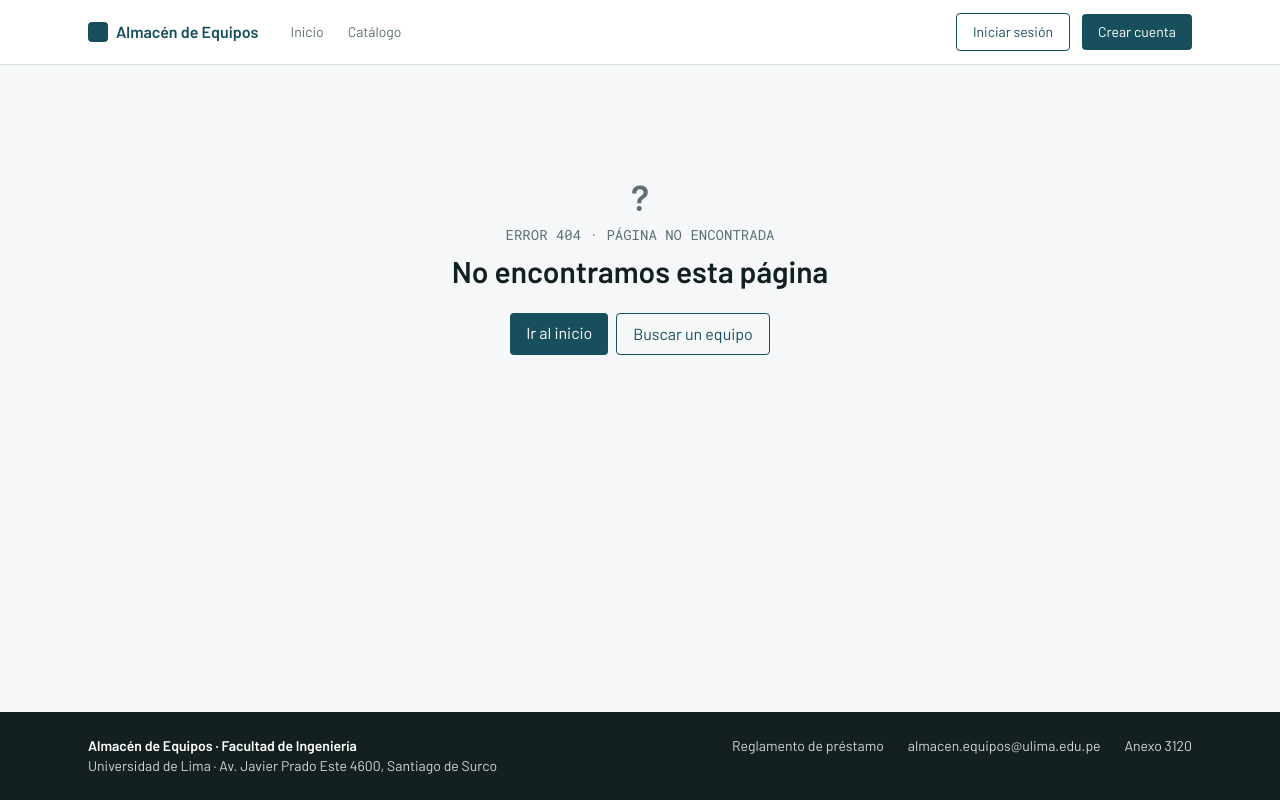
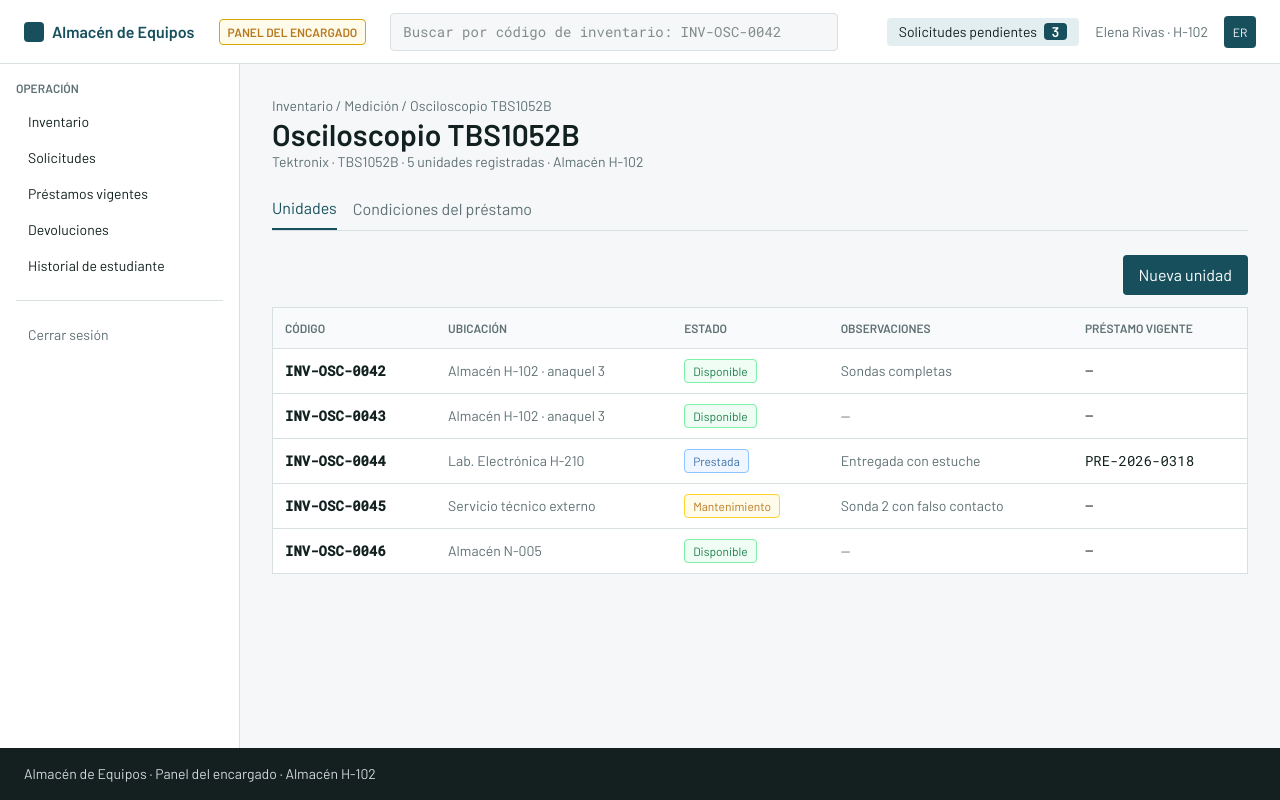
Before and after one commit to cesarecheandianunz-arch/Proyecto-de-PrograWeb, a React (Vite) app: page /encargado/equipo/1 in a window 1280 px wide. Built offline with nearby package versions, Linux system fonts and the light colour scheme.

Commit message:
Avance de inventario y detalles de equipos HU2

```diff
--- a/src/App.jsx
+++ b/src/App.jsx
@@ -44,7 +44,7 @@ export default function App() {
 
       <Route path="/encargado/inventario" element={<Inventario />} />
       <Route path="/encargado/nuevo-equipo" element={<NuevoEquipo />} />
-      <Route path="/encargado/equipo" element={<DetalleEquipo />} />
+      <Route path="/encargado/equipo/:id" element={<DetalleEquipo />} />
       <Route path="/encargado/solicitudes" element={<Bandeja />} />
       <Route path="/encargado/entrega" element={<RegistrarEntrega />} />
       <Route path="/encargado/constancia" element={<Constancia />} />
--- a/src/datos.js
+++ b/src/datos.js
@@ -18,11 +18,12 @@ export const equipos = [
 ];
 
 export const unidades = [
-  { codigo: 'INV-OSC-0042', ubicacion: 'Almacén H-102 · anaquel 3', estado: 'Disponible', observacion: 'Sondas completas', prestamo: '—' },
-  { codigo: 'INV-OSC-0043', ubicacion: 'Almacén H-102 · anaquel 3', estado: 'Disponible', observacion: '—', prestamo: '—' },
-  { codigo: 'INV-OSC-0044', ubicacion: 'Lab. Electrónica H-210', estado: 'Prestada', observacion: 'Entregada con estuche', prestamo: 'PRE-2026-0318' },
-  { codigo: 'INV-OSC-0045', ubicacion: 'Servicio técnico externo', estado: 'Mantenimiento', observacion: 'Sonda 2 con falso contacto', prestamo: '—' },
-  { codigo: 'INV-OSC-0046', ubicacion: 'Almacén N-005', estado: 'Disponible', observacion: '—', prestamo: '—' },
+  { codigo: 'INV-OSC-0042', equipoId:1,ubicacion: 'Almacén H-102 · anaquel 3', estado: 'Disponible', observacion: 'Sondas completas', prestamo: '—' },
+  { codigo: 'INV-OSC-0043', equipoId:1,ubicacion: 'Almacén H-102 · anaquel 3', estado: 'Disponible', observacion: '—', prestamo: '—' },
+  { codigo: 'INV-OSC-0044', equipoId:1,ubicacion: 'Lab. Electrónica H-210', estado: 'Prestada', observacion: 'Entregada con estuche', prestamo: 'PRE-2026-0318' },
+  { codigo: 'INV-OSC-0045', equipoId:1,ubicacion: 'Servicio técnico externo', estado: 'Mantenimiento', observacion: 'Sonda 2 con falso contacto', prestamo: '—' },
+  { codigo: 'INV-OSC-0046', equipoId:1,ubicacion: 'Almacén N-005', estado: 'Disponible', observacion: '—', prestamo: '—' },
+  {codigo: 'INV-CAM-0009', equipoId:2,ubicacion: 'Almacén H-102 · anaquel 1', estado: 'Prestada', observacion: 'Entregada con estuche y cargador', prestamo: 'PRE-2026-0319' },
 ];
 
 export const solicitudes = [
--- a/src/pages/hu2/DetalleEquipo.jsx
+++ b/src/pages/hu2/DetalleEquipo.jsx
@@ -1,21 +1,52 @@
 import { useState } from 'react';
+import { useParams } from 'react-router-dom';
 import PanelEncargado from '../../components/PanelEncargado';
 import Etiqueta from '../../components/Etiqueta';
-import { unidades } from '../../datos';
-
+import { equipos, unidades } from '../../datos';
 export default function DetalleEquipo() {
+  const { id } = useParams();
   const [pestana, setPestana] = useState('unidades');
   const [duracion, setDuracion] = useState(7);
   const [autorizacion, setAutorizacion] = useState(true);
   const [renovacion, setRenovacion] = useState(false);
   const [penalidad, setPenalidad] = useState(15);
   const [modalAbierto, setModalAbierto] = useState(false);
-
+  const [unidadesLocales, setUnidadesLocales] = useState(unidades);
+  const [nuevoCodigo, setNuevoCodigo] = useState('');
+  const [nuevaUbicacion, setNuevaUbicacion] = useState('');
+  const [nuevaObservacion, setNuevaObservacion] = useState('');
+  const equipo = equipos.find((equipo) => equipo.id === Number(id));
+  if (!equipo) {
+    return <p> Equipo no encontrado</p>;
+  }
+  const unidadesEquipo = unidades.filter((unidad) => unidad.equipoId === equipo.id);
+  function guardarUnidad() {
+    if (nuevoCodigo.trim() === '' || nuevaUbicacion.trim() === '') {
+      alert('Completa el código y la ubicación');
+      return;
+    }
+    const nuevaUnidad = {
+      codigo: nuevoCodigo.trim(),
+      equipoId: equipo.id,
+      ubicacion: nuevaUbicacion.trim(),
+      estado: 'Disponible',
+      observacion: nuevaObservacion.trim(),
+      prestamo: '—'
+    };
+    setUnidadesLocales([
+      ...unidadesLocales,
+      nuevaUnidad
+    ]);
+    setNuevoCodigo('');
+    setNuevaUbicacion('');
+    setNuevaObservacion('');
+    setModalAbierto(false);
+}
   return (
     <PanelEncargado>
-      <p className="text-sm text-gris">Inventario / Medición / Osciloscopio TBS1052B</p>
-      <h1 className="text-3xl font-semibold">Osciloscopio TBS1052B</h1>
-      <p className="text-gris text-sm mb-6">Tektronix · TBS1052B · 5 unidades registradas · Almacén H-102</p>
+      <p className="text-sm text-gris">Inventario / {equipo.categoria} / {equipo.nombre}</p>
+      <h1 className="text-3xl font-semibold">{equipo.nombre}</h1>
+      <p className="text-gris text-sm mb-6">{equipo.marca} · {equipo.modelo} · {unidadesEquipo.length} unidades registradas · Almacén H-102</p>
 
       <div className="flex gap-4 border-b border-borde mb-6">
         <button onClick={() => setPestana('unidades')} className={'pb-2 ' + (pestana === 'unidades' ? 'border-b-2 border-primario text-primario' : 'text-gris')}>Unidades</button>
@@ -38,7 +69,7 @@ export default function DetalleEquipo() {
               </tr>
             </thead>
             <tbody>
-              {unidades.map((u) => (
+              {unidadesEquipo.map((u) => (
                 <tr key={u.codigo} className="border-t border-borde">
                   <td className="p-3 font-mono font-semibold">{u.codigo}</td>
                   <td className="p-3 text-gris">{u.ubicacion}</td>
@@ -84,12 +115,27 @@ export default function DetalleEquipo() {
         <div className="fixed inset-0 bg-black/40 grid place-items-center">
           <div className="bg-white rounded p-6 w-full max-w-md">
             <h2 className="text-xl font-semibold mb-4">Nueva unidad</h2>
-            <input placeholder="Código: INV-OSC-0047" className="w-full border border-borde rounded px-3 py-2 mb-3 font-mono" />
-            <input placeholder="Ubicación" className="w-full border border-borde rounded px-3 py-2 mb-3" />
-            <textarea placeholder="Observaciones" className="w-full border border-borde rounded px-3 py-2 mb-3" />
+            <input
+              value={nuevoCodigo}
+              onChange={(e) => setNuevoCodigo(e.target.value)}
+              placeholder="Código: INV-OSC-0047"
+              className="w-full border border-borde rounded px-3 py-2 mb-3 font-mono"
+            />
+            <input
+              value={nuevaUbicacion}
+              onChange={(e) => setNuevaUbicacion(e.target.value)}
+              placeholder="Ubicación"
+              className="w-full border border-borde rounded px-3 py-2 mb-3"
+            />
+            <textarea
+              value={nuevaObservacion}
+              onChange={(e) => setNuevaObservacion(e.target.value)}
+              placeholder="Observaciones"
+              className="w-full border border-borde rounded px-3 py-2 mb-3"
+            />
             <div className="flex justify-end gap-2">
               <button onClick={() => setModalAbierto(false)} className="border border-primario text-primario px-4 py-2 rounded">Cancelar</button>
-              <button onClick={() => setModalAbierto(false)} className="bg-primario text-white px-4 py-2 rounded">Guardar unidad</button>
+              <button onClick={guardarUnidad} className="bg-primario text-white px-4 py-2 rounded">Guardar unidad</button>
             </div>
           </div>
         </div>
--- a/src/pages/hu2/Inventario.jsx
+++ b/src/pages/hu2/Inventario.jsx
@@ -1,25 +1,52 @@
 import { useState } from 'react';
 import { Link } from 'react-router-dom';
 import PanelEncargado from '../../components/PanelEncargado';
-import { equipos, categorias } from '../../datos';
+import { equipos, categorias, unidades } from '../../datos';
 
 export default function Inventario() {
   const [categoria, setCategoria] = useState('');
   const [codigo, setCodigo] = useState('');
   const[disponibilidad, setDisponibilidad] = useState('');
 // Filtramos los equipos según su categoría
+  const equiposConteo= equipos.map((equipo)=> {
+  const unidadesEquipo= unidades.filter((unidad)=> unidad.equipoId === equipo.id);
+  const total = unidadesEquipo.length;
+  const libres = unidadesEquipo.filter((unidad) => unidad.estado=== 'Disponible').length;
+  const prestadas= unidadesEquipo.filter((unidad) => unidad.estado=== 'Prestada').length;
+  const mantenimiento= unidadesEquipo.filter((unidad)=> unidad.estado=== 'Mantenimiento').length;
+  const baja= unidadesEquipo.filter((unidad)=> unidad.estado=== 'Dada de baja').length;
+  return {
+    ...equipo,
+    total,
+    libres,
+    prestadas,
+    mantenimiento,
+    baja,
+  };
+});
 let lista;
 
 if (categoria === '') {
-  lista = equipos;
+  lista = equiposConteo;
 } else {
-  lista = equipos.filter((equipo) => equipo.categoria === categoria);
+  lista = equiposConteo.filter((equipo) => equipo.categoria === categoria);
 }
 if (codigo.trim() !== '') {
-  lista = lista.filter((equipo) =>
-    equipo.nombre.toLowerCase().includes(codigo.toLowerCase()) ||
-    equipo.modelo.toLowerCase().includes(codigo.toLowerCase())
-  );}
+  const texto = codigo.trim().toLowerCase();
+  lista = lista.filter((equipo) => {
+
+    const coincideNombre =
+      equipo.nombre.toLowerCase().includes(texto) ||
+      equipo.modelo.toLowerCase().includes(texto);
+
+    const coincideCodigo = unidades.some((unidad) =>
+      unidad.equipoId === equipo.id &&
+      unidad.codigo.toLowerCase().includes(texto)
+    );
+    return coincideNombre || coincideCodigo;
+  });
+}
+
 if(disponibilidad === 'conLibres') {
   lista=lista.filter((equipo)=>equipo.libres>0);
 }else if(disponibilidad === 'sinLibres') {
@@ -32,7 +59,7 @@ if(disponibilidad === 'conLibres') {
       <div className="flex justify-between items-end mb-6">
         <div>
           <h1 className="text-3xl font-semibold">Inventario de equipos</h1>
-          <p className="text-gris text-sm">{equipos.length} modelos registrados en el Almacén H-102</p>
+          <p className="text-gris text-sm">{equipos.length} modelos  {unidades.length}unidades registrados en el Almacén H-102</p>
         </div>
         <Link to="/encargado/nuevo-equipo" className="bg-primario text-white px-4 py-2 rounded">Nuevo equipo</Link>
       </div>
@@ -75,7 +102,7 @@ if(disponibilidad === 'conLibres') {
               <td className="p-3 text-gris">{e.categoria}</td>
               <td className="p-3 font-mono text-exito">{e.libres} libres de {e.total}</td>
               <td className="p-3 text-primario">
-                <Link to="/encargado/equipo">Unidades</Link> · <Link to="/encargado/equipo">Condiciones</Link> · <Link to="/encargado/nuevo-equipo">Editar</Link>
+                <Link to={`/encargado/equipo/${e.id}`}>Unidades</Link>· <Link to={`/encargado/equipo/${e.id}/condiciones`}>Condiciones</Link> · <Link to={`/encargado/nuevo-equipo/${e.id}/editar`}>Editar</Link>
               </td>
             </tr>
           ))}
```
Also changed, not shown: 1 other file (tests, documents, lock files or other folders).
